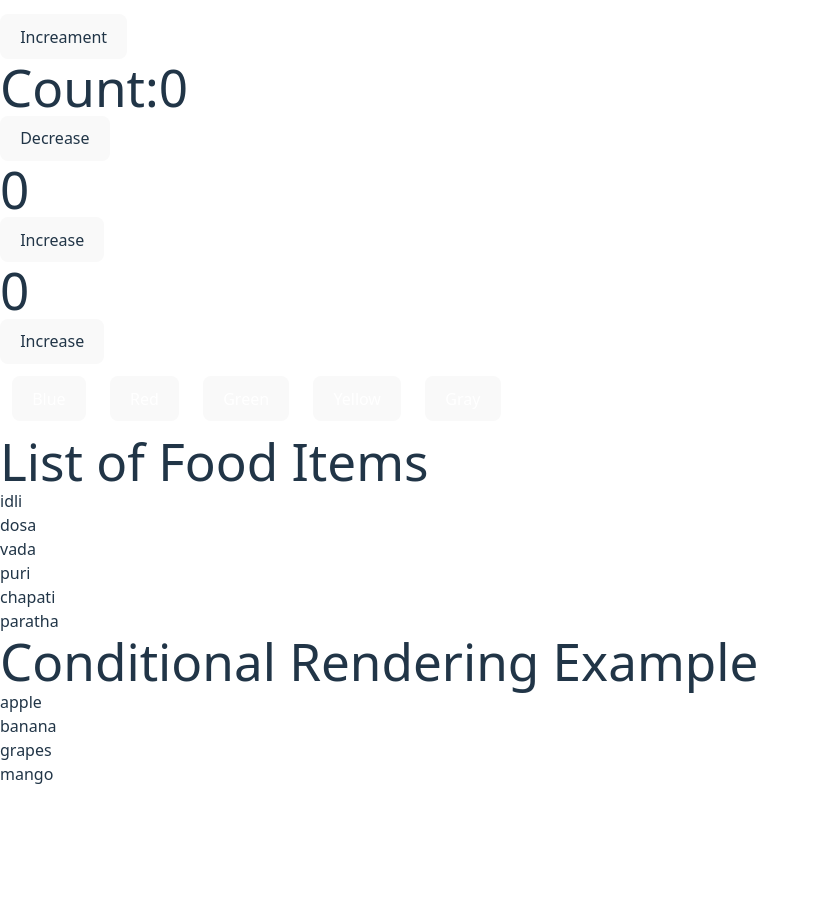
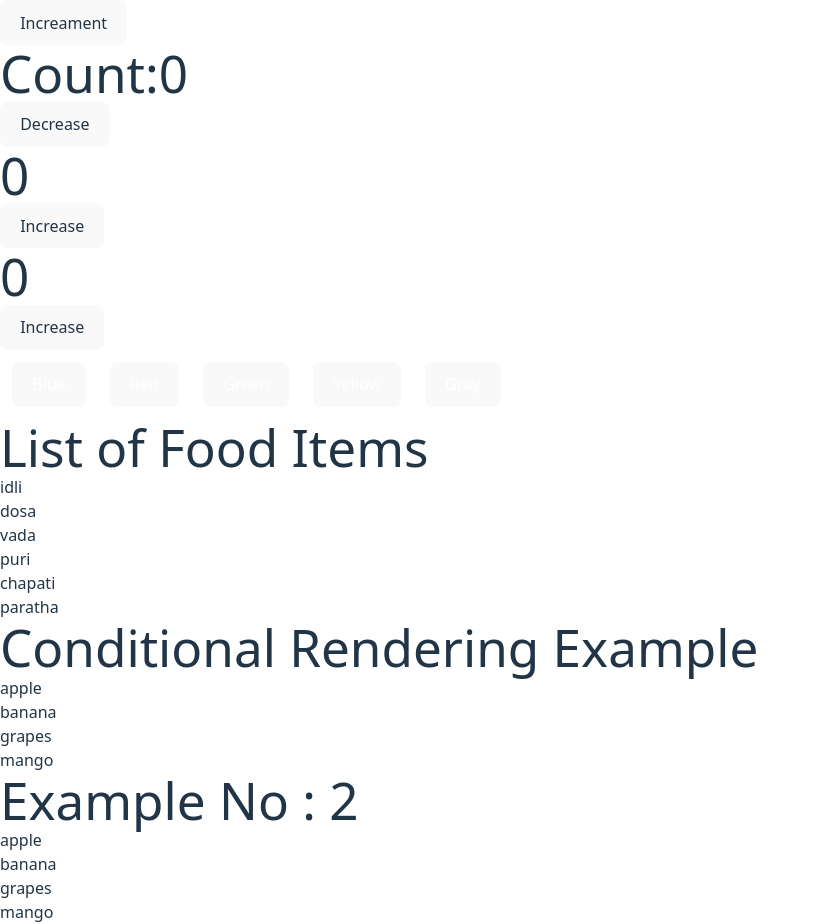
Before and after one commit to Mubashir-85/basic-react, a React (Vite) app: page / in a window 1280 px wide. Shown: the whole page, without its empty margins (0-819 px from the left). Before the commit the page ends 800 px from the top, so only its background shows below. Built offline with nearby package versions, Linux system fonts and the light colour scheme.

Commit message:
Conditional Rendering using AND operator

```diff
--- a/src/component/ConditionalRendering.jsx
+++ b/src/component/ConditionalRendering.jsx
@@ -7,7 +7,7 @@ function ConditionalRendering() {
     <>
     <h1>Conditional Rendering Example</h1>
     <ul>
-        {fruits.length > 0 ? (    // this is conditional rendering used for enhance the performance
+        {fruits.length > 0 ? (    // this is conditional rendering used for enhance the performance. This is using ternary operator.
             fruits.map((fruit)=>(
                 <li key={fruit}>{fruit}</li>
             ))
@@ -15,6 +15,13 @@ function ConditionalRendering() {
             <p>No fruits available</p>
         )}
     </ul>
+
+    <h1>Example No : 2</h1>
+    <ul>
+        {fruits.length > 0 && fruits.map((fruit)=>(  //This is another way of conditional rendering using logical AND (&&) operator.  output will be same as above.
+            <li key={fruit}>{fruit}</li>
+        ))}
+    </ul>
     </>
   )
 }
```
